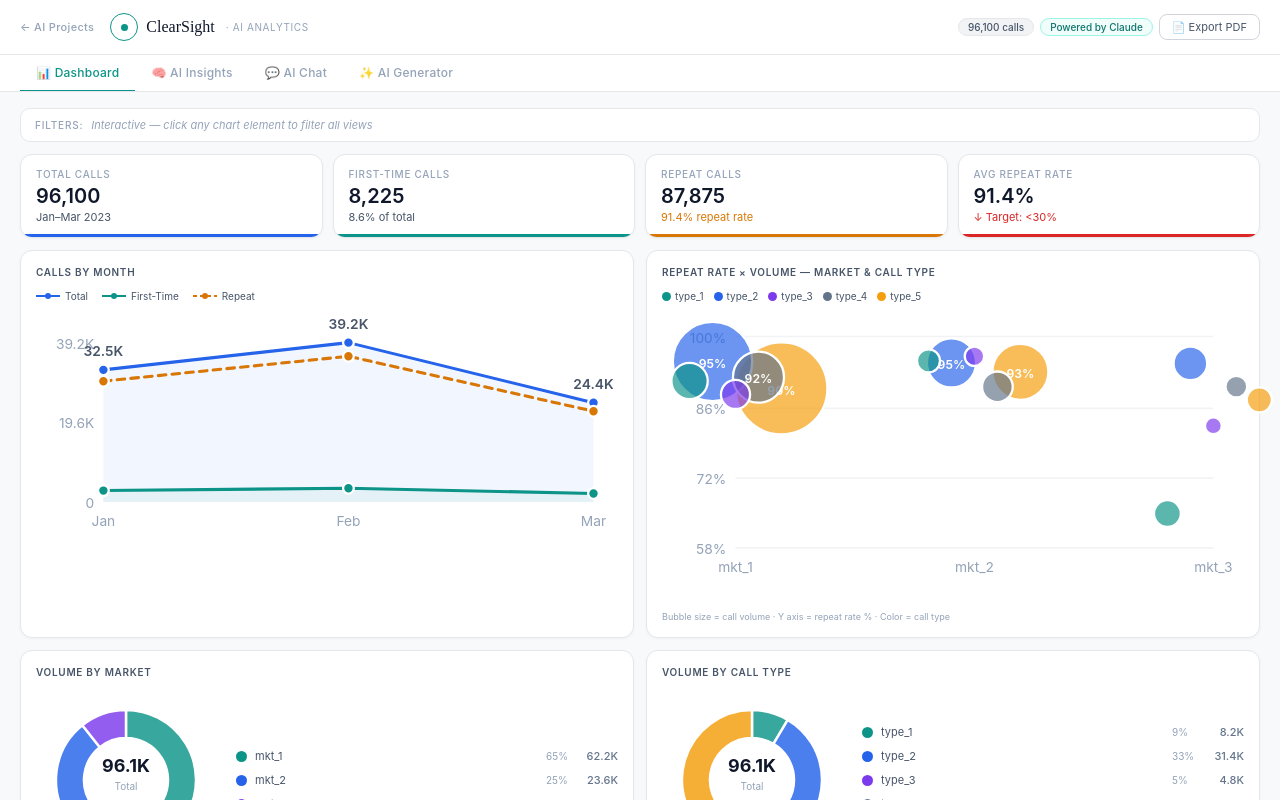
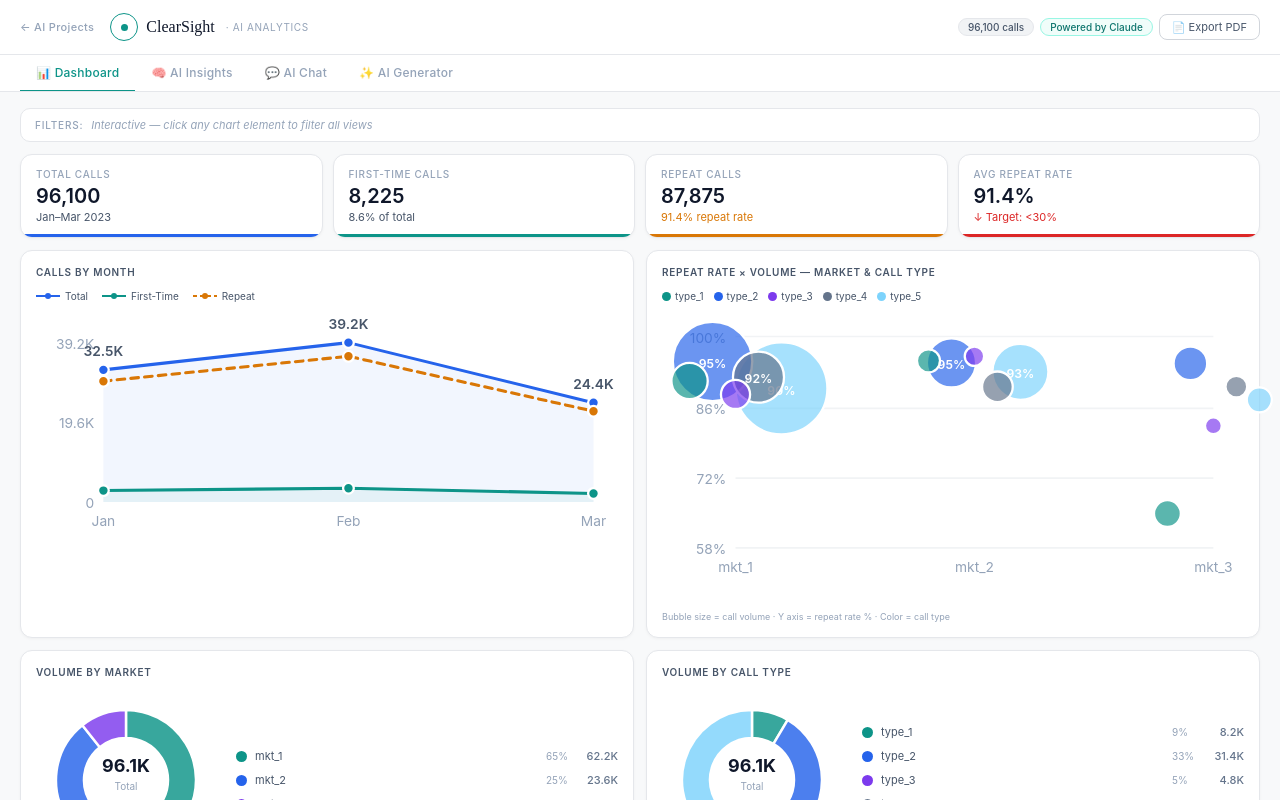
Before and after one commit to xyannca/data-portfolio, a Next.js app: page /clearsight in a window 1280 px wide. Shown: the top 800 px of the page. Built offline with nearby package versions, Linux system fonts and the light colour scheme.

Commit message:
feat: Microsoft Clarity, light blue type_5, Hydration fix

```diff
--- a/app/clearsight/page.tsx
+++ b/app/clearsight/page.tsx
@@ -14,7 +14,7 @@ const MONTHS = ["January", "February", "March"];
 const MARKETS = ["market_1", "market_2", "market_3"];
 const TYPES = ["type_1", "type_2", "type_3", "type_4", "type_5"];
 const MCOLORS = ["#0d9488", "#2563eb", "#7c3aed"];
-const TCOLORS = ["#0d9488", "#2563eb", "#7c3aed", "#64748b", "#f59e0b"];
+const TCOLORS = ["#0d9488", "#2563eb", "#7c3aed", "#64748b", "#7dd3fc"];
 const COLOR_TOTAL = "#2563eb";
 const COLOR_FIRST = "#0d9488";
 const COLOR_REPEAT = "#d97706";
--- a/app/layout.tsx
+++ b/app/layout.tsx
@@ -97,7 +97,6 @@ export default function RootLayout({
 
     </body>
 
-
     </html>
   );
 }
```
